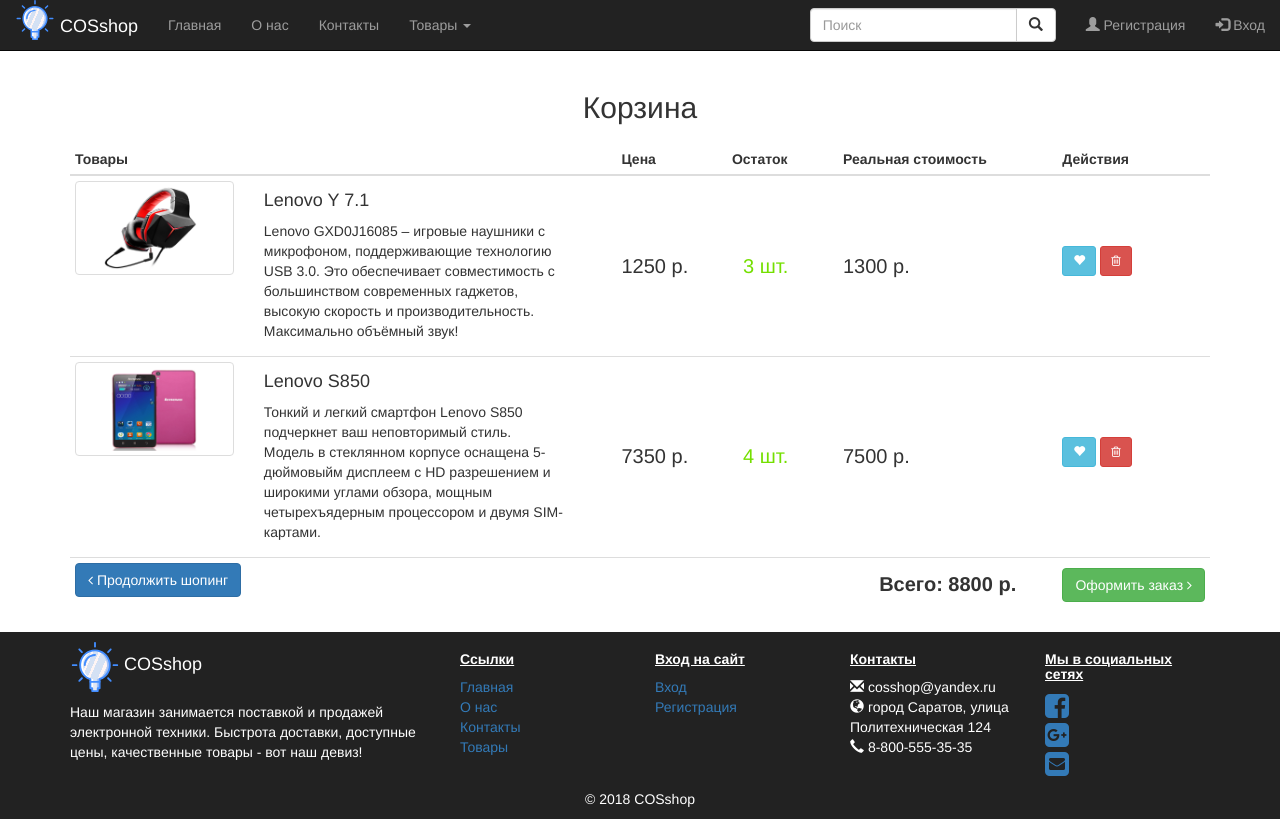
After one commit to selutin99/cosshop, a PHP site: page /shopping_cart.php in a window 1280 px wide. The commit adds this page. Run offline with PHP 8.4, Linux system fonts and the light colour scheme; some libraries are stand-ins or nearby versions.

Commit message:
Shopping cart

```diff
--- a/css/main.css
+++ b/css/main.css
@@ -231,3 +231,50 @@
 	font-size:13px;
 }
 /***END SINGLE PRODUCT*****/
+
+/******SHOPPING CART******/
+.table>tbody>tr>td, .table>tfoot>tr>td{
+    vertical-align: middle;
+}
+.btn-info{
+	margin-top: -10px;
+}
+.table_price{
+	font-size: 20px;
+}
+.table_qua{
+	font-size: 20px;
+	color: #74DF00;
+}
+.total_price{
+	font-size: 20px;
+}
+@media screen and (max-width: 600px) {
+    table#cart tbody td .form-control{
+		width:20%;
+		display: inline !important;
+	}
+	.actions .btn{
+		width:36%;
+		margin:1.5em 0;
+	}
+
+	.actions .btn-info{
+		float:left;
+	}
+	.actions .btn-danger{
+		float:right;
+	}
+
+	table#cart thead { display: none; }
+	table#cart tbody td { display: block; padding: .6rem; min-width:320px;}
+	table#cart tbody tr td:first-child { background: #333; color: #fff; }
+	table#cart tbody td:before {
+		content: attr(data-th); font-weight: bold;
+		display: inline-block; width: 8rem;
+	}
+	table#cart tfoot td{display:block; }
+	table#cart tfoot td .btn{display:block;}
+
+}
+/*****END SHOPPING CART******/
--- /dev/null
+++ b/shopping_cart.php
@@ -0,0 +1,333 @@
+<!DOCTYPE html>
+<html>
+    <head>
+
+        <title>Creative Online Store - Lenovo S850</title>
+
+        <meta charset="utf-8">
+        <meta name="viewport" content="width=device-width, initial-scale=1, shrink-to-fit=no">
+
+		<link rel="shortcut icon" type="image/png" href="images/logo/favicon.png"/>
+
+		<!--SLIDER LIBRARY-->
+		<link rel="stylesheet" type="text/css" href="css/slick.css"/>
+		<link rel="stylesheet" type="text/css" href="css/slick-theme.css"/>
+		<!--END SLIDER LIBRARY-->
+
+		<link href="https://maxcdn.bootstrapcdn.com/font-awesome/4.6.3/css/font-awesome.min.css" rel="stylesheet" integrity="sha384-T8Gy5hrqNKT+hzMclPo118YTQO6cYprQmhrYwIiQ/3axmI1hQomh7Ud2hPOy8SP1" crossorigin="anonymous">
+
+        <link rel="stylesheet" href="css/bootstrap.min.css">
+		<link rel="stylesheet" href="css/main.css">
+
+    </head>
+    <body>
+		<!--HEADER-->
+		<header>
+			<nav class="navbar navbar-inverse navbar-static-top">
+				<div class="container-fluid">
+					<!--LOGO-->
+					<div class="navbar-header">
+						<a class="navbar-brand" href="index.php"><img src="images/logo/logo.svg" style="height: 40px; display: inline-block; margin-top: -15px;" alt="COSshop">
+						COSshop
+						</a>
+					</div>
+					<!--END LOGO-->
+
+					<ul class="nav navbar-nav">
+						<li><a href="index.php">Главная</a></li>
+						<li><a href="about.php">О нас</a></li>
+						<li><a href="contacts.php">Контакты</a></li>
+
+						<li class="dropdown">
+							<a class="dropdown-toggle" data-toggle="dropdown" href="#">
+								Товары
+								<span class="caret"></span>
+							</a>
+						    <ul class="dropdown-menu">
+								<li><a href="products.php">Все товары</a></li>
+								<li class="dropdown-header">Категории</li>
+								<li><a href="#">Мобильные телефоны</a></li>
+								<li><a href="#">Наушники</a></li>
+								<li><a href="#">Ноутбуки</a></li>
+							</ul>
+						</li>
+					</ul>
+
+					<ul class="nav navbar-nav navbar-right">
+						<li><a href="#" data-toggle="modal" data-target="#registerModal"><span class="glyphicon glyphicon-user"></span> Регистрация</a></li>
+						<li><a href="#" data-toggle="modal" data-target="#loginModal"><span class="glyphicon glyphicon-log-in"></span> Вход</a></li>
+					</ul>
+
+					<!--SEARCH-->
+					<form class="navbar-form navbar-right" action="/action_page.php">
+						<div class="input-group">
+						<input type="text" class="form-control" placeholder="Поиск">
+							<div class="input-group-btn">
+								<button class="btn btn-default" type="submit">
+									<i class="glyphicon glyphicon-search"></i>
+								</button>
+							</div>
+						</div>
+					</form>
+					<!--END SEARCH-->
+			  </div>
+			</nav>
+		</header>
+		<!-- END HEADER-->
+
+		<!-- LOGIN MODAL-->
+		<div class="modal" id="loginModal" tabindex="-1" role="dialog">
+            <div class="modal-dialog" role="document">
+				<div class="modal-content">
+					<div class="modal-header">
+						<button type="button" class="close" data-dismiss="modal" aria-label="Close">
+							<span aria-hidden="true">×</span>
+						</button>
+
+						<div class="row">
+							<img src="images/logo/logo.svg" style="height: 40px; float: left; margin-right: 10px;"/>
+							<h2 class="modal-title">Вход</h2>
+						</div>
+					</div>
+					<div class="modal-body">
+						<form class="form-signin">
+							<div class="form-label-group">
+								<label for="inputEmail">Email</label>
+								<input type="email" id="inputEmail" class="form-control" placeholder="Введите email" required autofocus>
+							</div>
+
+							<div class="form-label-group">
+								<label for="inputPassword">Пароль</label>
+								<input type="password" id="inputPassword" class="form-control" placeholder="Введите пароль" required>
+							</div>
+
+							<div class="checkbox mb-3">
+							  <label>
+								<input type="checkbox" value="remember-me"> Запомнить меня
+							  </label>
+							</div>
+
+							<div class="login-help">
+								<a href="#" data-toggle="modal" data-target="#registerModal" data-dismiss="modal">Зарегистрироваться</a> - <a href="#">Забыли пароль?</a>
+							</div>
+
+							<div class="text-center">
+								<button class="btn btn-lg btn-info" type="submit" name="login">Войти</button>
+							</div>
+						</form>
+					</div>
+				</div>
+            </div>
+        </div>
+		<!--END LOGIN MODAL-->
+
+		<!-- REGISTER MODAL-->
+		<div class="modal" id="registerModal" tabindex="-1" role="dialog">
+            <div class="modal-dialog" role="document">
+				<div class="modal-content">
+					<div class="modal-header">
+						<button type="button" class="close" data-dismiss="modal" aria-label="Close">
+							<span aria-hidden="true">×</span>
+						</button>
+
+						<div class="row">
+							<img src="images/logo/logo.svg" style="height: 40px; float: left; margin-right: 10px;"/>
+							<h2 class="modal-title">Регистрация</h2>
+						</div>
+					</div>
+					<div class="modal-body">
+						<form class="form-signin">
+							<div class="form-label-group">
+								<label for="inputEmail">Email</label>
+								<input type="email" id="registerEmail" class="form-control" placeholder="Введите email" required autofocus>
+							</div>
+
+							<div class="form-label-group">
+								<label for="inputPassword">Пароль</label>
+								<input type="password" id="registerPassword" class="form-control" placeholder="Введите пароль" required>
+							</div>
+
+							<div class="form-label-group">
+								<label for="inputPassword">Подтверждение пароля</label>
+								<input type="password" id="registerRepearPassword" class="form-control" placeholder="Подтвердите пароль" required>
+							</div>
+
+							<div class="login-help">
+								<a href="#" data-toggle="modal" data-target="#loginModal" data-dismiss="modal">Уже есть аккаунт?</a>
+							</div>
+
+							<div class="text-center">
+								<button class="btn btn-lg btn-info" type="submit" name="registration">Зарегистрироваться</button>
+							</div>
+						</form>
+					</div>
+				</div>
+            </div>
+        </div>
+		<!--END REGISTER MODAL-->
+
+		<!--MAIN BLOCK-->
+
+		<div class="container">
+			<h2 align="center" style="margin-bottom: 20px;">Корзина</h2>
+			<table id="cart" class="table table-hover table-condensed">
+				<thead>
+					<tr>
+						<th style="width:50%">Товары</th>
+						<th style="width:10%">Цена</th>
+						<th style="width:10%">Остаток</th>
+						<th style="width:20%">Реальная стоимость</th>
+						<th style="width:10%">Действия</th>
+					</tr>
+				</thead>
+				<tbody>
+					<tr>
+						<td data-th="Товар">
+							<div class="row">
+								<div class="col-sm-4 col-md-4">
+									<a class="thumbnail" href="#" data-image-id="" data-toggle="modal" data-title="Lenovo Y 7.1" data-image="images/goods/b3.jpg" data-target="#image-gallery">
+										<img src="images/goods/b3.jpg" alt="Lenovo Y 7.1" class="img-responsive">
+									</a>
+								</div>
+								<div class="col-sm-7">
+									<h4 class="nomargin">Lenovo Y 7.1</h4>
+									<p>Lenovo GXD0J16085 – игровые наушники с микрофоном, поддерживающие технологию USB 3.0. Это обеспечивает совместимость с большинством современных гаджетов, высокую скорость и производительность. Максимально объёмный звук!</p>
+								</div>
+							</div>
+						</td>
+						<td data-th="Цена" class="table_price">1250 р.</td>
+						<td data-th="Остаток" class="table_qua">&nbsp 3 шт.</td>
+						<td data-th="Реал. цена" class="table_price">1300 р.</td>
+						<td class="actions" data-th="">
+							<button class="btn btn-info btn-sm"><span class="glyphicon glyphicon-heart"></span></button>
+							<button class="btn btn-danger btn-sm"><i class="fa fa-trash-o"></i></button>
+						</td>
+					</tr>
+					<tr>
+						<td data-th="Товар">
+							<div class="row">
+								<div class="col-sm-4 col-md-4">
+									<a class="thumbnail" href="#" data-image-id="" data-toggle="modal" data-title="Lenovo S850" data-image="images/goods/b1.jpg" data-target="#image-gallery">
+										<img src="images/goods/b1.jpg" alt="Lenovo S850" class="img-responsive">
+									</a>
+								</div>
+								<div class="col-sm-7">
+									<h4 class="nomargin">Lenovo S850</h4>
+									<p>Тонкий и легкий смартфон Lenovo S850 подчеркнет ваш неповторимый стиль. Модель в стеклянном корпусе оснащена 5-дюймовыйм дисплеем с HD разрешением и широкими углами обзора, мощным четырехъядерным процессором и двумя SIM-картами.</p>
+								</div>
+							</div>
+						</td>
+						<td data-th="Цена" class="table_price">7350 р.</td>
+						<td data-th="Остаток" class="table_qua">&nbsp 4 шт.</td>
+						<td data-th="Реал. цена" class="table_price">7500 р.</td>
+						<td class="actions" data-th="">
+							<button class="btn btn-info btn-sm"><span class="glyphicon glyphicon-heart"></span></button>
+							<button class="btn btn-danger btn-sm"><i class="fa fa-trash-o"></i></button>
+						</td>
+					</tr>
+				</tbody>
+				<tfoot>
+					<tr class="visible-xs">
+						<td class="total_price"><strong>Всего: 8800 р.</strong></td>
+					</tr>
+					<tr>
+						<td><a href="products.php" class="btn btn-primary"><i class="fa fa-angle-left"></i> Продолжить шопинг</a></td>
+						<td colspan="2" class="hidden-xs"></td>
+						<td class="hidden-xs text-center total_price"><strong>Всего: 8800 р.</strong></td>
+						<td><a href="#" class="btn btn-success btn-block">Оформить заказ <i class="fa fa-angle-right"></i></a></td>
+					</tr>
+				</tfoot>
+			</table>
+		</div>
+
+		<!--END MAIN BLOCK-->
+
+		<!--RESIZE IMAGE-->
+		<div class="modal fade" id="image-gallery" tabindex="-1" role="dialog" aria-labelledby="myModalLabel" aria-hidden="true">
+			<div class="modal-dialog">
+				<div class="modal-content">
+					<div class="modal-header">
+						<button type="button" class="close" data-dismiss="modal"><span aria-hidden="true">×</span><span class="sr-only">Закрыть</span></button>
+						<h4 class="modal-title" id="image-gallery-title"></h4>
+					</div>
+					<div class="modal-body">
+						<img id="image-gallery-image" class="img-responsive" src="">
+					</div>
+				</div>
+			</div>
+		</div>
+		<!--END RESIZE IMAGE-->
+
+		<!--FOOTER-->
+		<div class="footers bg-light pt-5 pb-3" style="padding-top: 10px; background-color: #222222; color: white;">
+		   <div class="container pt-5">
+			   <div class="row">
+				   <div class="col-xs-12 col-sm-6 col-md-4 footers-one">
+						<div class="footers-logo">
+							<img src="images/logo/logo.svg" alt="Logo" style="width:50px;">
+							<h4 style="display: inline;">COSshop</h4>
+						</div>
+						<div class="footers-info mt-3" style="margin-top: 10px;">
+							<p>Наш магазин занимается поставкой и продажей электронной техники. Быстрота доставки, доступные цены, качественные товары - вот наш девиз!</p>
+						</div>
+					</div>
+				    <div class="col-xs-12 col-sm-6 col-md-2 footers-two">
+						<h5><b><u>Ссылки</b></u></h5>
+						<ul class="list-unstyled">
+							<li><a href="index.php" style="text-decoration: none;">Главная</a></li>
+							<li><a href="about.php" style="text-decoration: none;">О нас</a></li>
+							<li><a href="contacts.php" style="text-decoration: none;">Контакты</a></li>
+							<li><a href="#" style="text-decoration: none;">Товары</a></li>
+						</ul>
+					</div>
+					<div class="col-xs-12 col-sm-6 col-md-2 footers-three">
+						<h5><b><u>Вход на сайт</b></u></h5>
+						<ul class="list-unstyled">
+							<li><a href="#" style="text-decoration: none;" data-toggle="modal" data-target="#loginModal">Вход</a></li>
+							<li><a href="#" style="text-decoration: none;" data-toggle="modal" data-target="#registerModal">Регистрация</a></li>
+						</ul>
+					</div>
+				    <div class="col-xs-12 col-sm-6 col-md-2 footers-three">
+						<h5><b><u>Контакты</b></u></h5>
+						<ul class="list-unstyled">
+							<li><span class="glyphicon glyphicon-envelope"></span> cosshop@yandex.ru</li>
+							<li><span class="glyphicon glyphicon-globe"></span> город Саратов, улица Политехническая 124</li>
+							<li><span class="glyphicon glyphicon-earphone"></span> 8-800-555-35-35</li>
+						</ul>
+					</div>
+					<div class="col-xs-12 col-sm-6 col-md-2 footers-three">
+						<h5><b><u>Мы в социальных сетях</b></u></h5>
+						<ul class="list-unstyled">
+							<li><a href="#"><i id="social-fb" class="fa fa-facebook-square fa-2x social"></i></a></li>
+							<li><a href="#"><i id="social-gp" class="fa fa-google-plus-square fa-2x social"></i></a></li>
+							<li><a href="mailto:cosshop@yandex.ru"><i id="social-em" class="fa fa-envelope-square fa-2x social"></i></a></li>
+						</ul>
+					</div>
+			    </div>
+		    </div>
+		</div>
+		<div class="copyright border" style="background-color: #222222;">
+			<div class="container">
+				<div class="row text-center">
+					<div class="col-md-12 pt-3">
+						<p class="text-muted" style="color: white;">© 2018 COSshop</p>
+					</div>
+				</div>
+			</div>
+		</div>
+		<!--END FOOTER-->
+
+		<a id="back-to-top" href="#" class="btn btn-primary btn-lg back-to-top" role="button" title="Наверх" data-toggle="tooltip" data-placement="left">
+			<span class="glyphicon glyphicon-chevron-up"></span>
+		</a>
+
+        <script src="https://ajax.googleapis.com/ajax/libs/jquery/3.3.1/jquery.min.js"></script>
+        <script src="https://cdnjs.cloudflare.com/ajax/libs/popper.js/1.14.3/umd/popper.min.js" integrity="sha384-ZMP7rVo3mIykV+2+9J3UJ46jBk0WLaUAdn689aCwoqbBJiSnjAK/l8WvCWPIPm49" crossorigin="anonymous"></script>
+		<script src="js/bootstrap.min.js"></script>
+		<script src="js/slick.js"></script>
+
+		<script src="js/filter.js"></script>
+		<script src="js/resize.js"></script>
+		<script src="js/backtop.js"></script>
+    </body>
+</html>
```
Also changed, not shown: index.php (+7 -7 lines), products.php (+5 -5 lines), single_item.php (+4 -4 lines).
